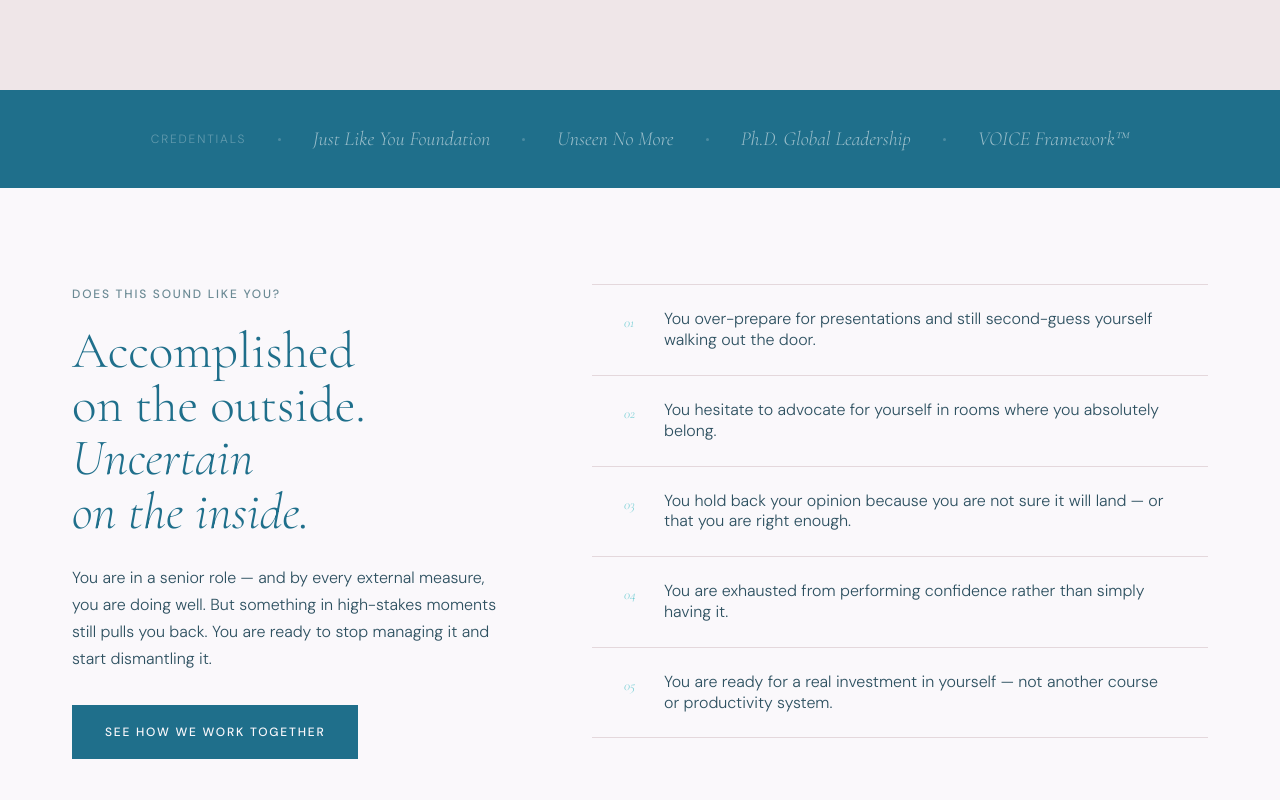
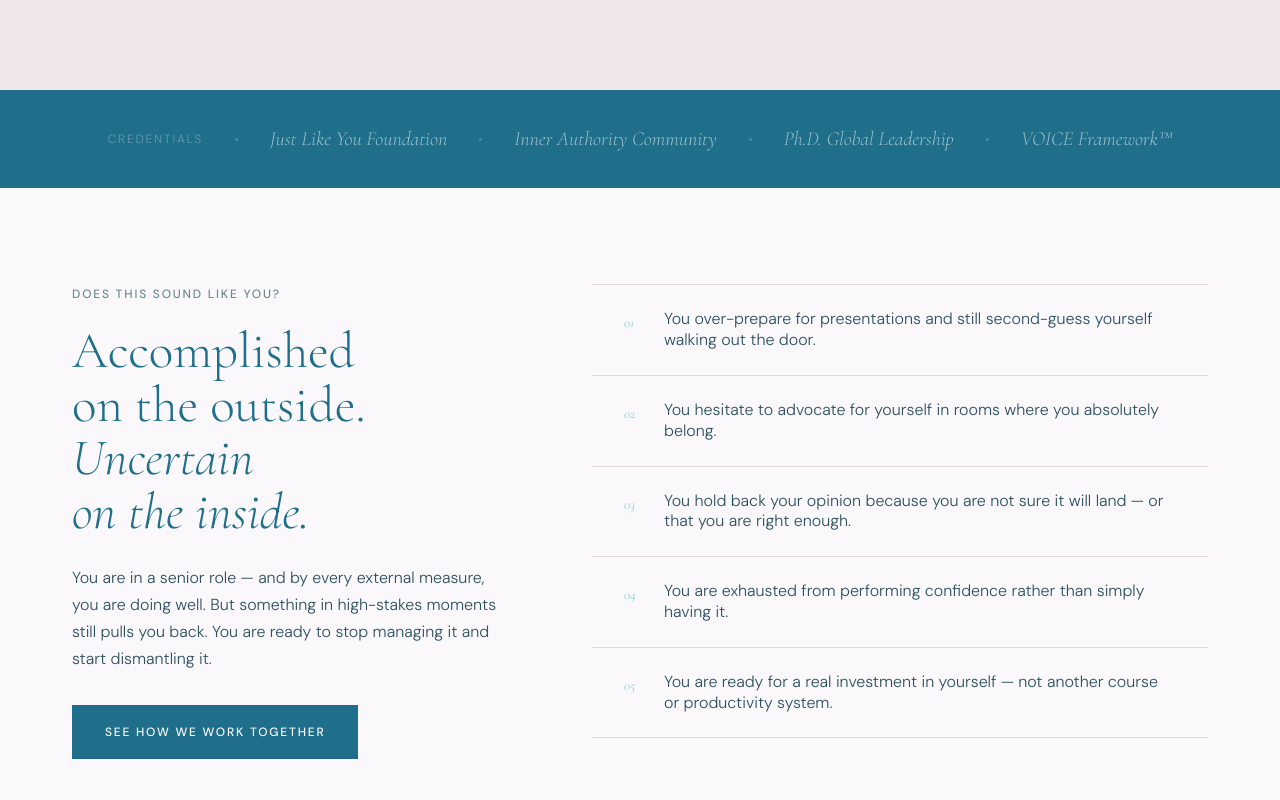
Before and after one commit to vibecodeta4/lizzie-bronte, an Eleventy site: page index.html in a window 1280 px wide. Shown: the part 1720-2520 px from the top of the page. Built offline with nearby package versions, Linux system fonts and the light colour scheme; Eleventy itself is replaced by a stand-in of ours; files that its build step writes are made by us from their sources.

Commit message:
Rename 'Unseen No More' to 'Inner Authority Community' on home page

```diff
--- a/index.html
+++ b/index.html
@@ -62,7 +62,7 @@ scroll_threshold: 80
       <div class="creds-strip__dot" aria-hidden="true"></div>
       <span class="creds-strip__item">Just Like You Foundation</span>
       <div class="creds-strip__dot" aria-hidden="true"></div>
-      <span class="creds-strip__item">Unseen No More</span>
+      <span class="creds-strip__item">Inner Authority Community</span>
       <div class="creds-strip__dot" aria-hidden="true"></div>
       <span class="creds-strip__item">Ph.D. Global Leadership</span>
       <div class="creds-strip__dot" aria-hidden="true"></div>
@@ -218,7 +218,7 @@ scroll_threshold: 80
         </article>
         <article class="service-card reveal">
           <p class="service-card__tag">Community</p>
-          <h3 class="service-card__title">Unseen No More</h3>
+          <h3 class="service-card__title">Inner Authority Community</h3>
           <p class="service-card__body">A community for women navigating visibility, resilience, and the courage to step fully forward. Built on the conviction that being seen is a right, not a privilege.</p>
           <a href="#" class="service-card__link">Learn more →</a>
         </article>
```
